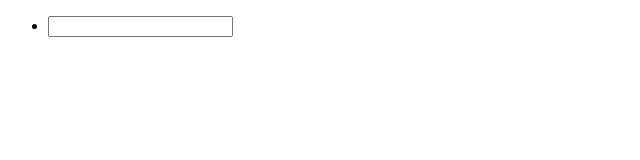
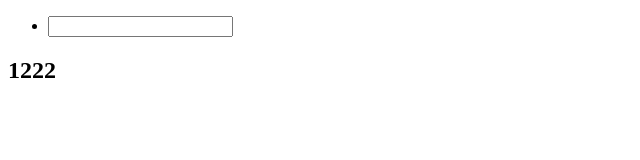
Before and after one commit to xiaoduo91/push, a plain HTML site: page index.html in a window 1280 px wide. Shown: the full height of the page, 0-640 px from the left. Drawn offline with Linux system fonts and the light colour scheme.

Commit message:
我修改

```diff
--- a/index.html
+++ b/index.html
@@ -11,6 +11,6 @@
 		   <input type="text">
 		</li>
 	</ul>
-
+      <h2>1222</h2>
 </body>
 </html>
```
